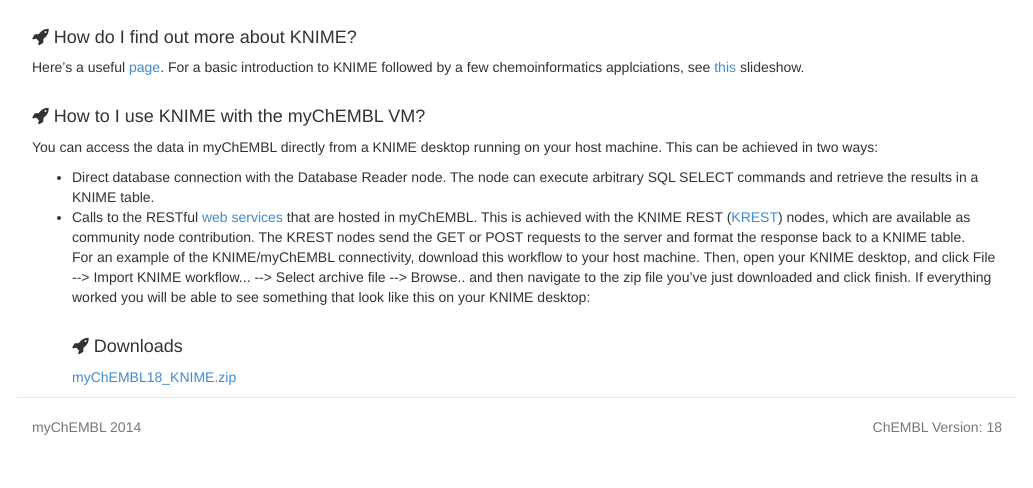
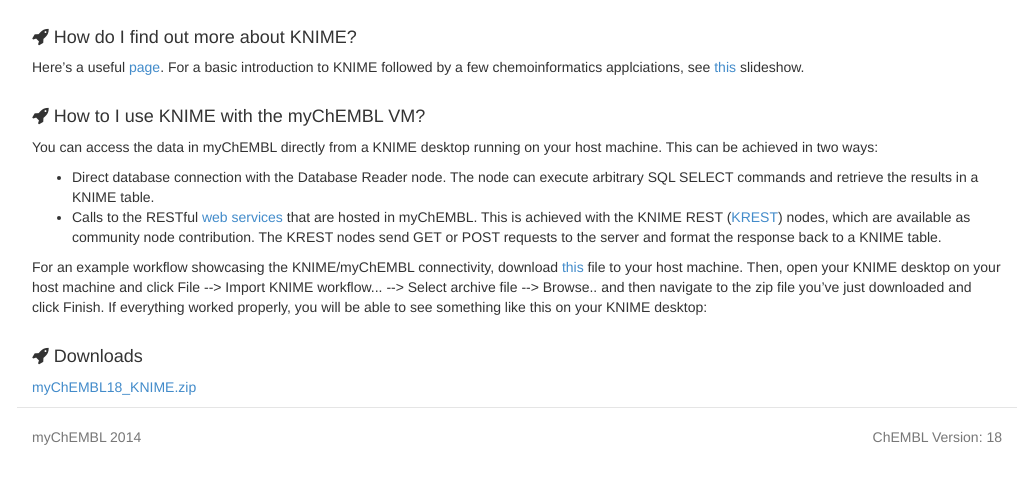
Before and after one commit to chembl/mychembl, a PHP site: page /knime in a window 1280 px wide. Shown: the part 312-800 px from the top of the page, without its empty margins (123-1156 px from the left). Run offline with PHP 8.4, Linux system fonts and the light colour scheme.

Commit message:
even more KNIME content

```diff
--- a/launchpad/knime.php
+++ b/launchpad/knime.php
@@ -31,9 +31,12 @@
           The node can execute arbitrary SQL SELECT commands and retrieve the results in a KNIME table.</li>
           <li>Calls to the RESTful <a href="/chemblws/docs" target="_blank">web services</a> that are hosted in myChEMBL.
           This is achieved with the KNIME REST (<a href="http://tech.knime.org/book/krest-rest-nodes-for-knime-trusted-extension" target="_blank">KREST</a>) nodes, which are available as community node contribution.
-          The KREST nodes send the GET or POST requests to the server and format the response back to a KNIME table.</li>
-          For an example of the KNIME/myChEMBL connectivity, download this workflow to your host machine.
-          Then, open your KNIME desktop, and click File --> Import KNIME workflow... --> Select archive file --> Browse.. and then navigate to the zip file you’ve just downloaded and click finish. If everything worked you will be able to see something that look like this on your KNIME desktop:
+          The KREST nodes send GET or POST requests to the server and format the response back to a KNIME table.</li>
+          </ul>
+          </p>
+          <p>For an example workflow showcasing the KNIME/myChEMBL connectivity, download <a href="/assets/knime/myChEMBL18_KNIME.zip">this</a> file to your host machine.
+          Then, open your KNIME desktop on your host machine and click File --> Import KNIME workflow... --> Select archive file --> Browse.. and then navigate to the zip file you’ve just downloaded and click Finish.
+          If everything worked properly, you will be able to see something like this on your KNIME desktop:
           </p>
 
 
```
